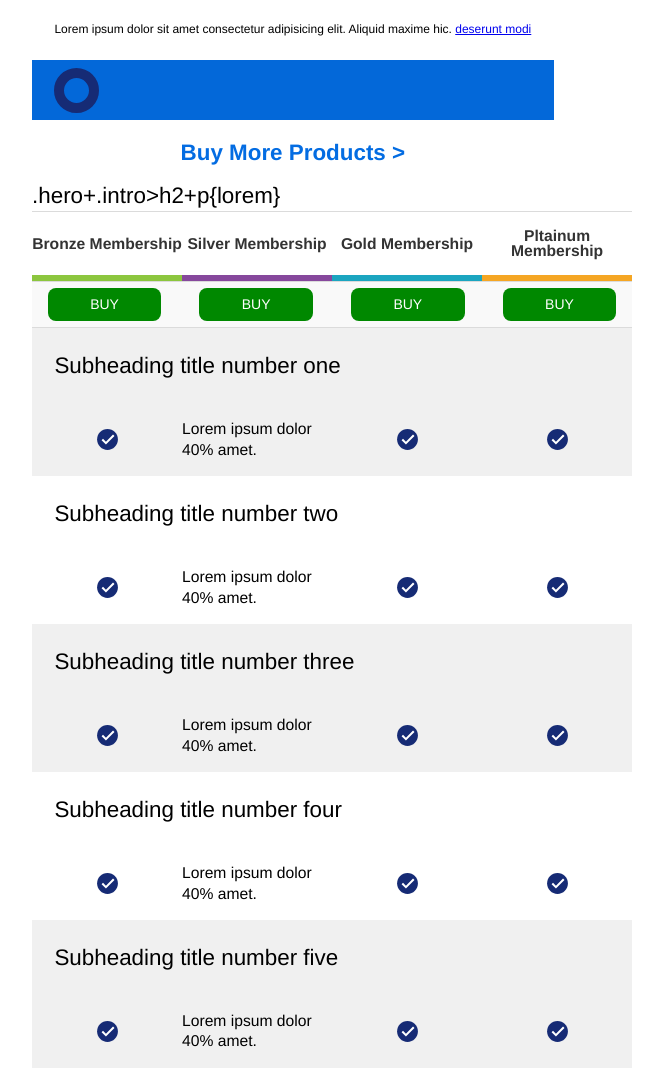
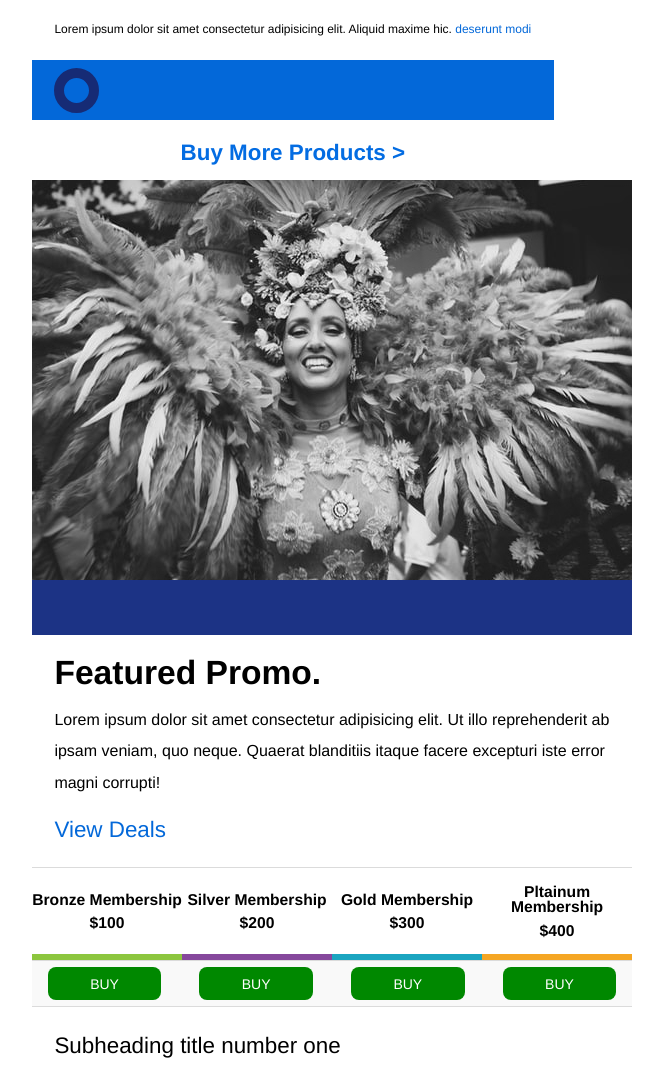
Before and after one commit to FrankDraws/compGrid02, a plain HTML site: page index.html in a window 1280 px wide. Shown: the top 1071 px of the page, without its empty margins (308-971 px from the left). Drawn offline with Linux system fonts and the light colour scheme.

Commit message:
I think I got it

```diff
--- a/app.css
+++ b/app.css
@@ -17,6 +17,16 @@ body {
   box-sizing: border-box;
 }
 
+a, a:visited {
+  text-decoration: none;
+  color: #0368D9;
+}
+
+h2 {
+  margin: 0;
+  /* padding: 24px 0 0 20px; */
+}
+
 h3 {
   margin: 0;
   padding: 17px 0 0;
@@ -25,6 +35,15 @@ h3 {
   font-weight: 900;
   font-size: 1em;
   display: block;
+}
+
+/*
+    / / / / STICKY
+*/
+
+.topSection, #header, #buytab {
+  position: sticky;
+  z-index: 500;
 }
 
 /*
@@ -46,8 +65,8 @@ h3 {
 
 .topSection {
   max-width: 600px;
-  /* position: sticky;
-  top: -60px; */
+  /* position: sticky; */
+  top: -60px;
 }
 
 .warning {
@@ -83,7 +102,29 @@ h3 {
   width: 100%;
   height: 60px;
   background-color: #fff;
-  sticky
+}
+
+.hero {
+  width: 100%;
+  height: 400px;
+  /* background-color: #d8d8d8; */
+  background: transparent url('ugur-arpaci-U18V0ToioFU-unsplash.jpg') no-repeat center center;
+  /* border-bottom: 55px solid #1c3385; */
+  filter: grayscale(100%);
+}
+
+.bar {
+  width: 100%;
+  height: 55px;
+  background-color: #1c3385;
+}
+
+.intro {
+  padding: 1em;
+}
+
+.intro p {
+  font-size: 16px;
 }
 
 /*
@@ -94,10 +135,11 @@ h3 {
   display: flex;
   width: 100%;
   height: auto;
-  /* position: sticky;
-  top: 60px; */
+  /* position: sticky; */
+  top: 120px;
   border-top: 1px solid #dbdbdb;
   /* margin-top: 180px; */
+  top: 120px;
 }
 
 .product {
@@ -108,9 +150,13 @@ h3 {
   background-color: #fff;
 }
 
+.product span {
+  padding-top: .5em;
+  display: block;
+}
+
 .product p {
   text-align: center;
-  color: #333;
   font-weight: 900;
   font-size: 0.7em;
   line-height: 1em;
@@ -143,7 +189,7 @@ h3 {
 
 .cr:nth-child(n+1):nth-child(even):nth-child(-n+13) {
   background-color: #f0f0f0;
-  z-index: 11;
+  /* z-index: 11; */
 }
 
 .title {
@@ -192,6 +238,7 @@ h3 {
   padding: 0 .7em;
   border-top: 1px solid #dbdbdb;
   border-bottom: 1px solid #dbdbdb;
+  top: 194px;
 }
 
 button {
@@ -205,13 +252,15 @@ button {
   font-size: 14px;
 }
 
+.legal {
+  font-size: 12px;
+  padding: 1em;
+  line-height: 1.3;
+}
+
 /*
     / / / / LAYERING
 */
-
-.topSection {
-  z-index: 500;
-}
 
 /* #header {
   z-index: 50;
@@ -221,6 +270,7 @@ button {
   z-index: -1;
 }
 
+/*
 #buytab {
   z-index: 50;
-}
+} */
--- a/index.html
+++ b/index.html
@@ -27,19 +27,28 @@
       </div>
     </div> <!-- END TOP SECTION-->
 
-    .hero+.intro>h2+p{lorem}
+    <div class="hero">
+    </div>
+    <div class="bar"></div>
+    <div class="intro">
+      <h2>Featured Promo.</h2>
+      <p>Lorem ipsum dolor sit amet consectetur adipisicing elit. Ut illo reprehenderit ab ipsam veniam, quo neque.
+        Quaerat blanditiis itaque facere excepturi iste error magni corrupti!</p>
+      <a href="#">View Deals</a>
+    </div>
+
     <div id="header">
       <div class="product bronze">
-        <p>Bronze Membership</p>
+        <p>Bronze Membership<br><span>$100</span></p>
       </div>
       <div class="product silver">
-        <p>Silver Membership</p>
+        <p>Silver Membership<br><span>$200</span></p>
       </div>
       <div class="product gold">
-        <p>Gold Membership</p>
+        <p>Gold Membership<br><span>$300</span></p>
       </div>
       <div class="product platinum">
-        <p>Pltainum Membership</p>
+        <p>Pltainum Membership<br><span>$400</span></p>
       </div>
     </div> <!-- END HEADER -->
     <div id="buytab">
@@ -742,6 +751,12 @@
       </div> <!-- END CELLS -->
     </div> <!-- END CR -->
 
+    <div class="cr">
+      <p class="legal">*Lorem ipsum dolor sit amet ($100.00) adipisicing elit. Facere soluta fugiat 50% laudantium.</p>
+      <p class="legal">*Lorem ipsum dolor sit amet ($100.00) adipisicing elit. Facere soluta fugiat 50% laudantium.</p>
+      <p class="legal">*Lorem ipsum dolor sit amet ($100.00) adipisicing elit. Facere soluta fugiat 50% laudantium.</p>
+      <p class="legal">*Lorem ipsum dolor sit amet ($100.00) adipisicing elit. Facere soluta fugiat 50% laudantium.</p>
+    </div>
 
   </div> <!-- END CONTAINER -->
 </body>
```
Also changed, not shown: ugur-arpaci-U18V0ToioFU-unsplash.jpg (added).
